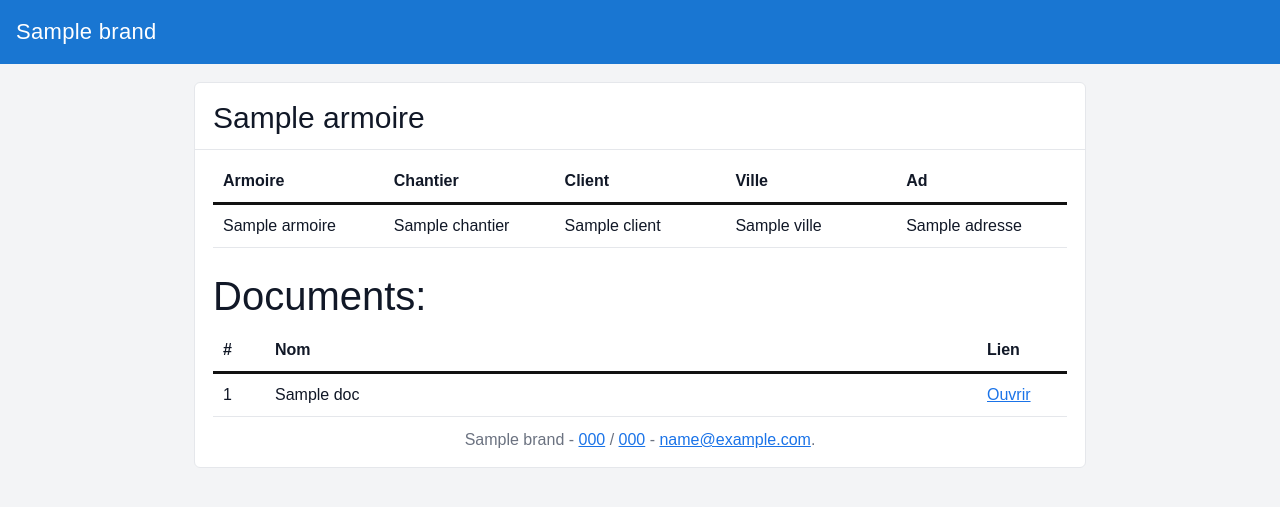
After one commit to fode-konate/qr-code-dynamic, a Flask app: template templates/landing.html in a window 1280 px wide. The commit adds this page. Shown: the top 507 px of the page. Run offline with Flask 3, Linux system fonts and the light colour scheme; the visitor is signed in with stand-in values (Sample User, id 1); tables that the repository leaves empty hold one stand-in row (values such as "Sample post"); the template is opened without the code that fills it: most values are stand-ins (such as "Sample title", 1, 10 or a date in 2020).

Commit message:
Ajout page landing HDCA pour QR codes dynamiques

```diff
--- a/app.py
+++ b/app.py
@@ -25,6 +25,7 @@ class URL(db.Model):
     id = db.Column(db.String(8), primary_key=True)
     custom_id = db.Column(db.String(100), unique=True, nullable=True)
     target_url = db.Column(db.Text, nullable=False)
+    mode = db.Column(db.String(20), default="redirect")
     folder = db.Column(db.String(100), default='Général')
     filename = db.Column(db.String(200), nullable=True)
     created_at = db.Column(db.DateTime, default=datetime.utcnow)
@@ -36,7 +37,7 @@ with app.app_context():
 # Middleware d'authentification
 @app.before_request
 def require_login():
-    allowed_paths = ['/login'] + [url_for('redirect_dynamic', unique_id='').rstrip('/')]
+    allowed_paths = ['/login']
     if request.path.startswith('/redirect/') or request.path.startswith('/pdf/'):
         return
     if not session.get('authenticated') and request.path not in allowed_paths:
@@ -54,7 +55,6 @@ def login():
 @app.route('/')
 def home():
     return render_template('index.html')
-
 @app.route('/generate', methods=['POST'])
 def generate():
     target_url = request.form['target_url']
@@ -70,7 +70,16 @@ def generate():
     unique_id = str(uuid.uuid4())[:8]
     dynamic_url = request.host_url + 'redirect/' + unique_id
 
-    url = URL(id=unique_id, custom_id=custom_id, target_url=target_url, folder=folder)
+    mode = request.form.get("mode", "redirect")
+
+    url = URL(
+        id=unique_id,
+        custom_id=custom_id,
+        target_url=target_url,
+        folder=folder,
+        mode=mode
+    )
+
     db.session.add(url)
     db.session.commit()
 
@@ -89,9 +98,41 @@ def generate():
 @app.route('/redirect/<unique_id>')
 def redirect_dynamic(unique_id):
     url = URL.query.filter_by(id=unique_id, deleted=False).first()
-    if url:
+    if not url:
+        return "Lien invalide ou supprimé.", 404
+
+    # MODE CLASSIQUE (comme avant)
+    if url.mode == "redirect":
         return redirect(url.target_url)
-    return "Lien invalide ou supprimé.", 404
+
+    # MODE PAGE HDCA (BONUS)
+    if url.mode == "landing":
+        documents = [{
+            "nom": url.custom_id or url.id,
+            "url": url.target_url
+        }]
+
+        armoire = {
+            "nom": url.custom_id or "Armoire",
+            "armoire": "Armoire Ventilation",
+            "chantier": "La Manufacture Chanson",
+            "client": "Celsio",
+            "ville": "Paris 75011",
+            "adresse": "124 Av la République"
+        }
+
+        return render_template(
+            "landing.html",
+            brand="HDCA",
+            armoire=armoire,
+            documents=documents,
+            phone1="0784943355",
+            phone2="0664913922",
+            email="hdca.etude@gmail.com"
+        )
+
+    return "Mode invalide", 400
+
 
 @app.route('/upload', methods=['GET', 'POST'])
 def upload_file():
@@ -99,6 +140,7 @@ def upload_file():
         file = request.files.get('file')
         folder = request.form.get('folder', 'Général')
         custom_id = request.form.get('custom_id') or str(uuid.uuid4())[:8]
+        mode = request.form.get("mode", "redirect")
 
         if not file or file.filename == '':
             flash('Aucun fichier sélectionné.', 'danger')
@@ -115,7 +157,15 @@ def upload_file():
         unique_id = str(uuid.uuid4())[:8]
         file_url = url_for('download_pdf', filename=filename, _external=True)
 
-        new_url = URL(id=unique_id, custom_id=custom_id, target_url=file_url, folder=folder, filename=filename)
+        new_url = URL(
+            id=unique_id,
+            custom_id=custom_id,
+            target_url=file_url,
+            folder=folder,
+            filename=filename,
+            mode=mode
+        )
+
         db.session.add(new_url)
         db.session.commit()
 
@@ -128,6 +178,7 @@ def upload_file():
         return send_file(buf, mimetype='image/png', as_attachment=True, download_name='qr_code.png')
 
     return render_template('upload.html')
+
 
 @app.route('/pdf/<filename>')
 def download_pdf(filename):
--- a/templates/index.html
+++ b/templates/index.html
@@ -71,6 +71,12 @@
             <input type="color" class="form-control form-control-color" id="back_color" name="back_color" value="#FFFFFF">
           </div>
         </div>
+<div class="form-check mb-3">
+  <input class="form-check-input" type="checkbox" id="mode_landing" name="mode" value="landing">
+  <label class="form-check-label" for="mode_landing">
+    📄 Afficher une page documents (HDCA) au scan
+  </label>
+</div>
 
         <div class="d-grid">
           <button type="submit" class="btn btn-success btn-lg">🎯 Générer le QR Code</button>
--- /dev/null
+++ b/templates/landing.html
@@ -0,0 +1,179 @@
+<!doctype html>
+<html lang="fr">
+<head>
+  <meta charset="utf-8" />
+  <meta name="viewport" content="width=device-width, initial-scale=1" />
+  <title>{{ page_title or "HDCA" }}</title>
+
+  <style>
+    :root{
+      --blue:#1976d2;
+      --bg:#f3f4f6;
+      --card:#ffffff;
+      --text:#111827;
+      --muted:#6b7280;
+      --border:#e5e7eb;
+      --link:#1a73e8;
+    }
+
+    *{ box-sizing:border-box; }
+    body{
+      margin:0;
+      font-family: Arial, Helvetica, sans-serif;
+      background:var(--bg);
+      color:var(--text);
+    }
+
+    /* Barre bleue */
+    .appbar{
+      height:64px;
+      background:var(--blue);
+      display:flex;
+      align-items:center;
+      padding:0 16px;
+      color:#fff;
+      font-size:22px;
+      letter-spacing:.3px;
+    }
+
+    /* Contenu centré mobile */
+    .wrap{
+      max-width: 920px;
+      margin: 18px auto 0;
+      padding: 0 14px 26px;
+    }
+
+    .card{
+      background:var(--card);
+      border:1px solid var(--border);
+      border-radius:6px;
+      overflow:hidden;
+    }
+
+    .card-header{
+      padding:18px 18px 14px;
+      border-bottom:1px solid var(--border);
+      font-size:30px;
+      font-weight:500;
+    }
+
+    .card-body{
+      padding: 10px 18px 18px;
+    }
+
+    table{
+      width:100%;
+      border-collapse:collapse;
+      table-layout: fixed;
+    }
+
+    th, td{
+      padding: 12px 10px;
+      text-align:left;
+      vertical-align:top;
+      word-wrap:break-word;
+      overflow-wrap:anywhere;
+    }
+
+    thead th{
+      font-weight:700;
+      border-bottom:3px solid #111;
+    }
+
+    tbody td{
+      border-bottom:1px solid var(--border);
+    }
+
+    .section-title{
+      margin: 26px 0 10px;
+      font-size:40px;
+      font-weight:500;
+    }
+
+    a{
+      color:var(--link);
+      text-decoration:underline;
+    }
+
+    .footer{
+      text-align:center;
+      padding: 14px 0 0;
+      color:var(--muted);
+      font-size:16px;
+    }
+
+    /* Responsive : sur petit écran, on évite que les colonnes soient trop serrées */
+    @media (max-width: 520px){
+      .card-header{ font-size:26px; }
+      .section-title{ font-size:34px; }
+      th, td{ padding:10px 8px; }
+    }
+  </style>
+</head>
+
+<body>
+  <div class="appbar">{{ brand or "HDCA" }}</div>
+
+  <div class="wrap">
+    <div class="card">
+      <div class="card-header">{{ armoire.nom }}</div>
+
+      <div class="card-body">
+        <!-- Tableau infos -->
+        <table>
+          <thead>
+            <tr>
+              <th>Armoire</th>
+              <th>Chantier</th>
+              <th>Client</th>
+              <th>Ville</th>
+              <th>Ad</th>
+            </tr>
+          </thead>
+          <tbody>
+            <tr>
+              <td>{{ armoire.armoire }}</td>
+              <td>{{ armoire.chantier }}</td>
+              <td>{{ armoire.client }}</td>
+              <td>{{ armoire.ville }}</td>
+              <td>{{ armoire.adresse }}</td>
+            </tr>
+          </tbody>
+        </table>
+
+        <!-- Documents -->
+        <div class="section-title">Documents:</div>
+
+        <table>
+          <thead>
+            <tr>
+              <th style="width:52px;">#</th>
+              <th>Nom</th>
+              <th style="width:90px;">Lien</th>
+            </tr>
+          </thead>
+          <tbody>
+            {% for doc in documents %}
+              <tr>
+                <td>{{ loop.index }}</td>
+                <td>{{ doc.nom }}</td>
+                <td>
+                  <a href="{{ doc.url }}" target="_blank" rel="noopener">Ouvrir</a>
+                </td>
+              </tr>
+            {% endfor %}
+          </tbody>
+        </table>
+
+        <!-- Footer comme sur l'image -->
+        <div class="footer">
+          {{ brand or "HDCA" }} -
+          <a href="tel:{{ phone1 }}">{{ phone1 }}</a> /
+          <a href="tel:{{ phone2 }}">{{ phone2 }}</a> -
+          <a href="mailto:{{ email }}">{{ email }}</a>.
+        </div>
+      </div>
+    </div>
+  </div>
+</body>
+</html>
```
